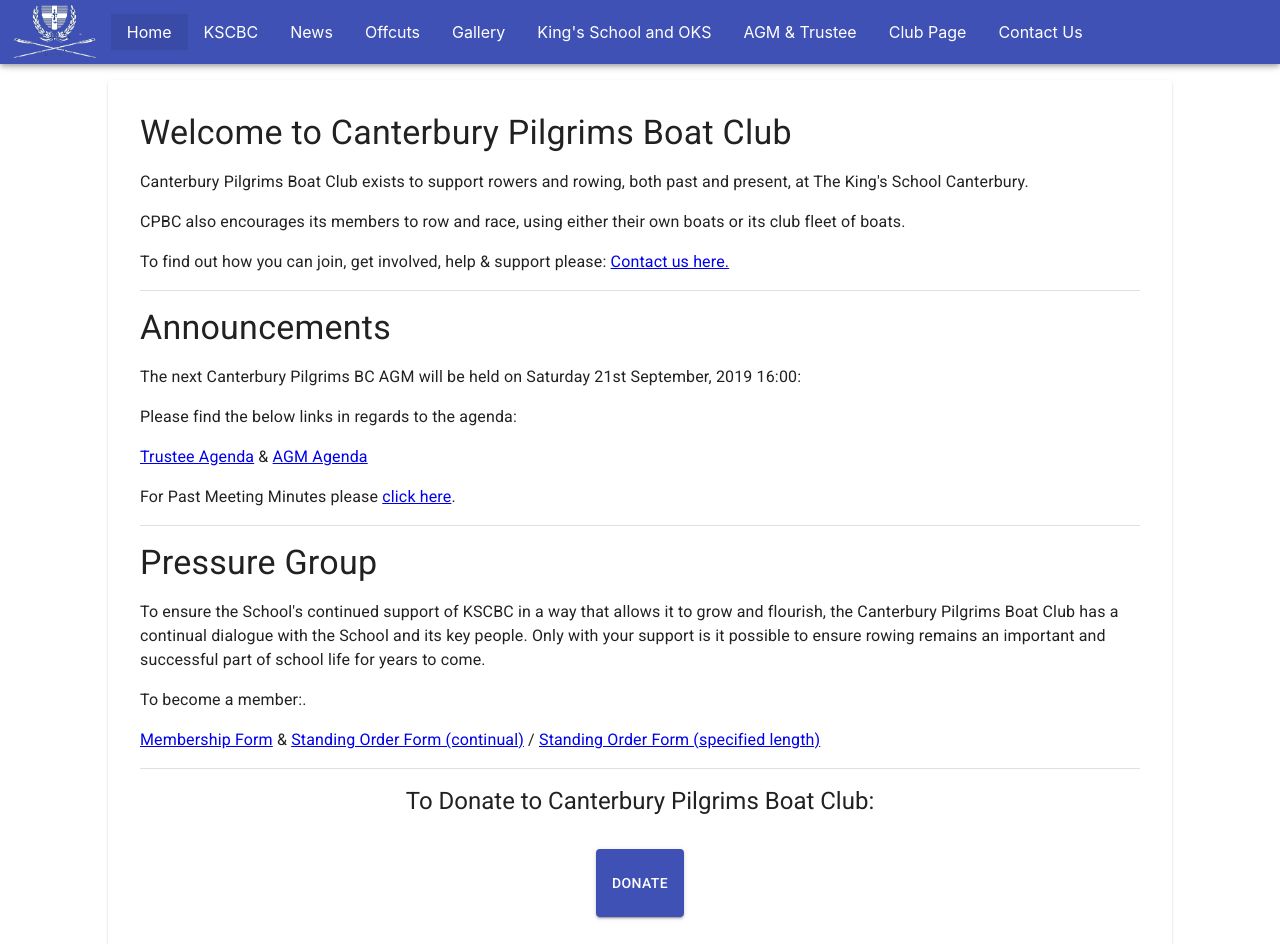
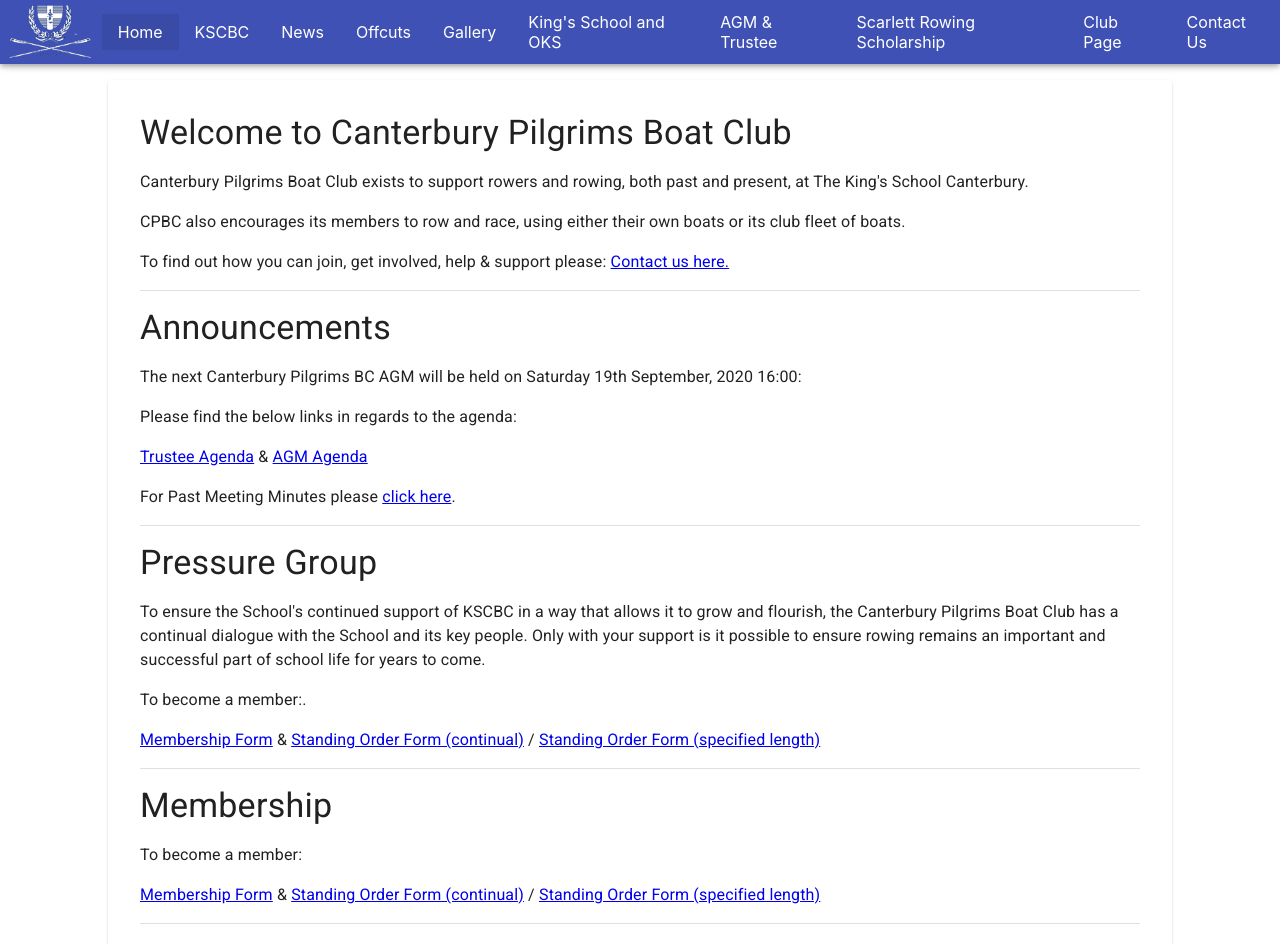
Before and after one commit to rupertbarton/pilgrims_boatclub, a React (Create React App) app: page / in a window 1280 px wide. Shown: the top 944 px of the page. Built offline with nearby package versions, Linux system fonts and the light colour scheme.

Commit message:
Added scholarship page and fixed up home

```diff
--- a/src/components/content/home/index.jsx
+++ b/src/components/content/home/index.jsx
@@ -38,7 +38,7 @@ const Home = () => {
 
       <div>
         <Typography variant="h4">Announcements</Typography>
-        <Typography variant="body1">The next Canterbury Pilgrims BC AGM will be held on Saturday 21st September, 2019 16:00:</Typography>
+        <Typography variant="body1">The next Canterbury Pilgrims BC AGM will be held on Saturday 19th September, 2020 16:00:</Typography>
         <Typography variant="body1">Please find the below links in regards to the agenda:</Typography>
         <Typography variant="body1">
           <a href={trusteesAgenda} rel="noopener noreferrer" target="_blank">Trustee Agenda</a>
@@ -81,6 +81,26 @@ const Home = () => {
       </div>
 
       <Divider />
+
+      <div>
+        <Typography variant="h4">Membership</Typography>
+
+        <Typography variant="body1">To become a member:</Typography>
+        <Typography variant="body1">
+          <a href={membershipForm} rel="noopener noreferrer" target="_blank">Membership Form</a>
+          {' '}
+          &amp;
+          {' '}
+          <a href={standingOrderFormSingle} rel="noopener noreferrer" target="_blank">Standing Order Form (continual)</a>
+          {' '}
+          /
+          {' '}
+          <a href={standingOrderFormDouble} rel="noopener noreferrer" target="_blank">Standing Order Form (specified length)</a>
+        </Typography>
+      </div>
+
+      <Divider />
+
       <div className={classes.centerText}>
         <Typography variant="h5">To Donate to Canterbury Pilgrims Boat Club:</Typography>
         <Button variant="contained" color="primary" href="https://cafdonate.cafonline.org/9193">Donate</Button>
--- /dev/null
+++ b/src/components/content/scarlettRowingScholarship/index.jsx
@@ -0,0 +1,41 @@
+import React from 'react';
+
+import Typography from '@material-ui/core/Typography';
+
+
+const Home = () => (
+  <>
+    <div>
+      <Typography variant="h4">The Scarlett Rowing Scholarship</Typography>
+      <Typography variant="body1">
+        It is 20 years since
+        {' '}
+        <b>Fred Scarlett (LN 1988-1993)</b>
+        {' '}
+        won an Olympic Gold medal in the eight at Sydney 2000. It was a remarkable performance and
+        widely regarded as the most powerful display of eights rowing ever.
+      </Typography>
+      <Typography variant="body1">
+        Great Britain had last won the men’s Olympic eight in 1912. After
+        previous disappointment at the World Championships in 1999, this crew peaked at exactly the
+        right time. Excellent blade work, total commitment and above all self-belief brought this
+        historic victory.
+      </Typography>
+      <Typography variant="body1">
+        The Pilgrims mark this 20 year anniversary by offering the
+        {' '}
+        <b>‘Scarlett Rowing Scholarship’</b>
+        . This is a Sixth Form scholarship available for boys and girls of character and integrity
+        who display excellence at rowing, sculling or as a coxswain.
+      </Typography>
+      <Typography variant="body1">
+        This scholarship will be determined by recommendation and
+        assessment. It brings a 10% reduction in school fees.
+      </Typography>
+
+    </div>
+
+  </>
+);
+
+export default Home;
--- a/src/routes.jsx
+++ b/src/routes.jsx
@@ -3,6 +3,7 @@ import React from 'react';
 import HomeIcon from '@material-ui/icons/Home';
 
 import Home from './components/content/home';
+import ScarlettRowingScholarship from './components/content/scarlettRowingScholarship';
 
 export default [
   {
@@ -48,6 +49,12 @@ export default [
     component: <div>HiAGM & Trustee !!!!!</div>,
   },
   {
+    name: 'Scarlett Rowing Scholarship',
+    path: '/scarlett-rowing-scholarship',
+    icon: <HomeIcon />,
+    component: <ScarlettRowingScholarship />,
+  },
+  {
     name: 'Club Page',
     path: '/club',
     icon: <HomeIcon />,
```
